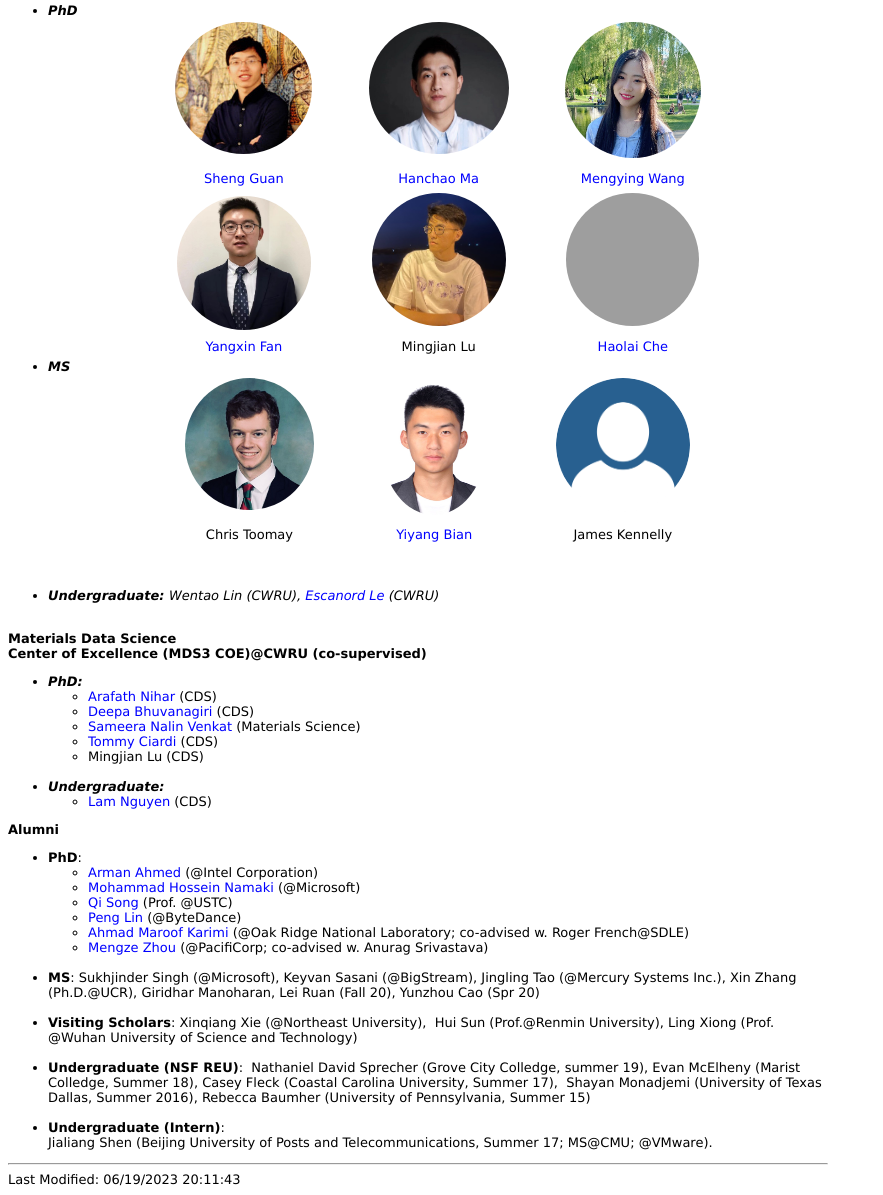
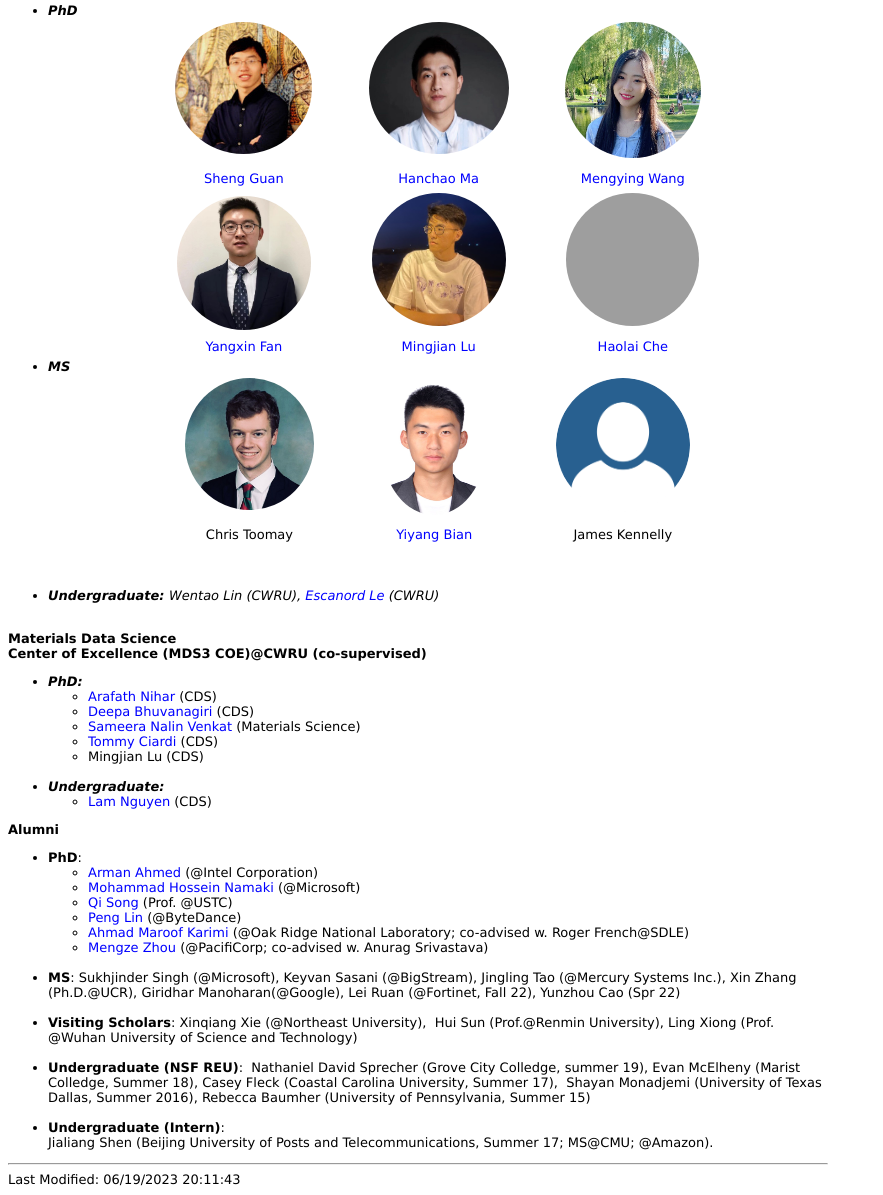
Before and after one commit to yinghwu/yinghwu.github.io, a plain HTML site: page yinghui-students.html in a window 1280 px wide. Shown: the part 338-1533 px from the top of the page, without its empty margins (0-883 px from the left). Drawn offline with Linux system fonts and the light colour scheme; grey boxes are pictures that could not be loaded.

Commit message:
Update yinghui-students.html

```diff
--- a/yinghui-students.html
+++ b/yinghui-students.html
@@ -181,12 +181,14 @@ img {
 
                     Fan</a><br>
                 </td>
-                <td style="vertical-align: top; text-align: center;">Mingjian
+                <td style="vertical-align: top; text-align: center;"><a
+                    moz-do-not-send="true"
+                    href="https://www.linkedin.com/in/mingjian-lu-766a9227b/">Mingjian
 
 
 
 
-                  Lu<br>
+                    Lu</a><br>
                 </td>
                 <td style="vertical-align: top; text-align: center;"><a
                     moz-do-not-send="true"
@@ -349,7 +351,8 @@ href="https://www.olcf.ornl.gov/directory/staff-member/ahmad-maroof-karimi/">Ahm
         <li><span style="font-weight: bold;">MS</span>: Sukhjinder Singh
           (@Microsoft), Keyvan Sasani (@BigStream), Jingling Tao
           (@Mercury Systems Inc.), Xin Zhang (Ph.D.@UCR), Giridhar
-          Manoharan, Lei Ruan (Fall 20), Yunzhou Cao (Spr 20)<br>
+          Manoharan(@Google), Lei Ruan (@Fortinet, Fall 22), Yunzhou Cao
+          (Spr 22)<br>
           <br>
         </li>
         <li><span style="font-weight: bold;">Visiting Scholars</span>:
@@ -382,7 +385,7 @@ Nathaniel
         <li><span style="font-weight: bold;">Undergraduate (Intern)</span>:
           <br>
           Jialiang Shen (Beijing University of Posts and
-          Telecommunications, Summer 17; MS@CMU; @VMware).</li>
+          Telecommunications, Summer 17; MS@CMU; @Amazon).</li>
       </ul>
       <ul>
       </ul>
```
